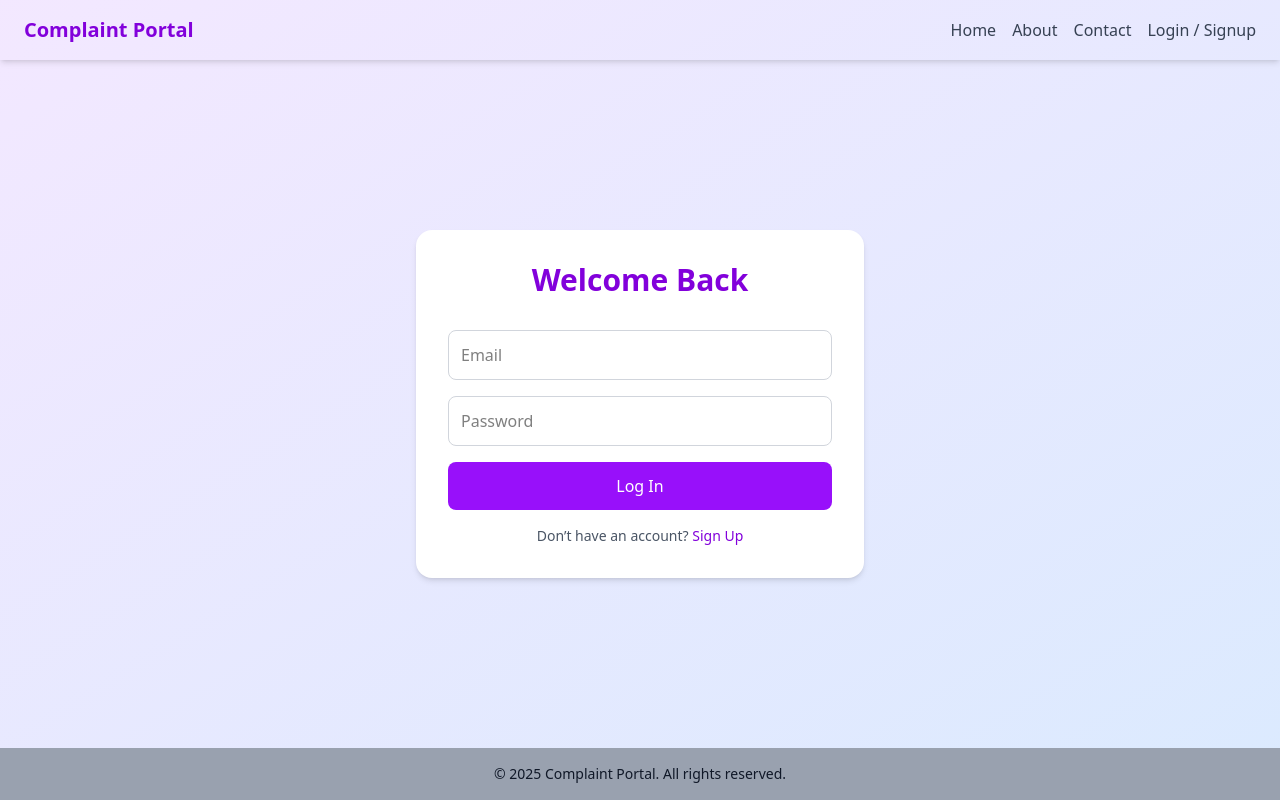
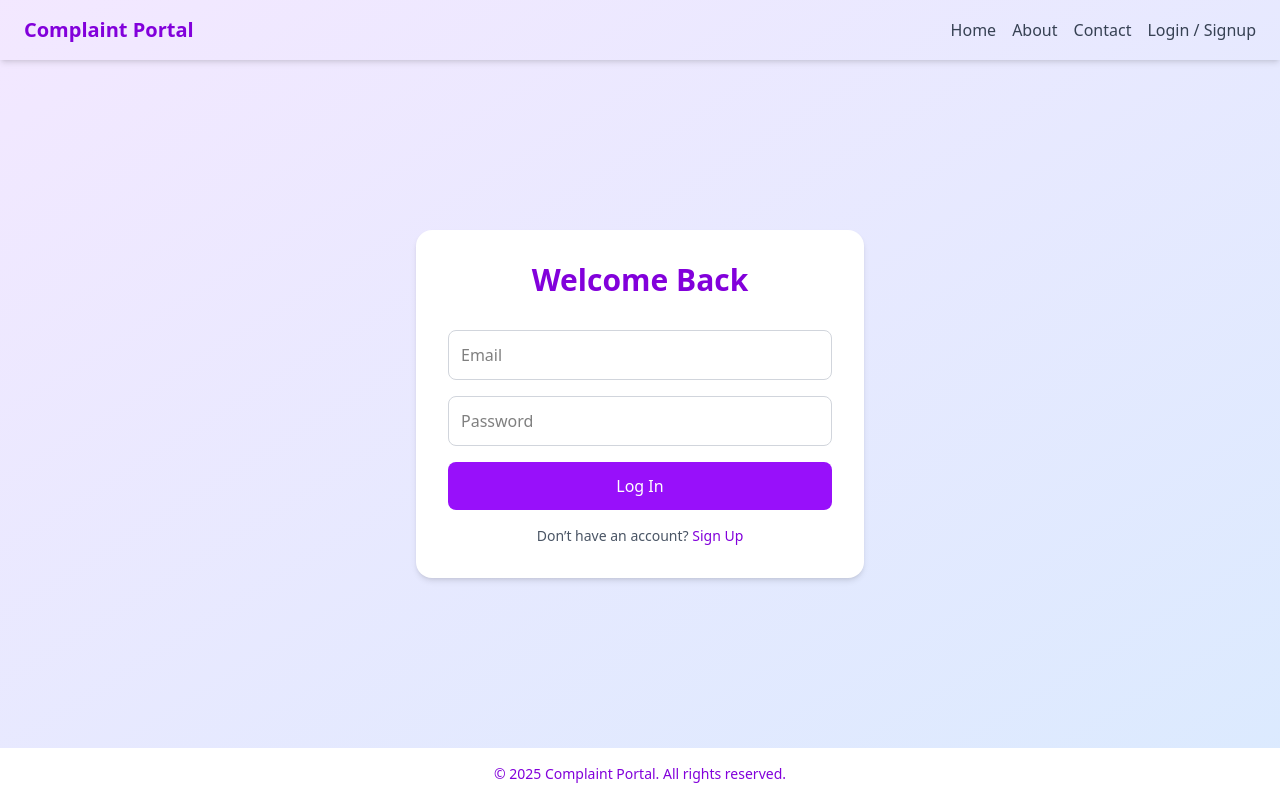
Before and after one commit to Abhishekbmarathe/complaintraise, a React (Vite) app: page /login in a window 1280 px wide. Built offline with nearby package versions, Linux system fonts and the light colour scheme.

Commit message:
minor changes

```diff
--- /dev/null
+++ b/src/components/Footer.jsx
@@ -0,0 +1,12 @@
+import React from 'react'
+
+const Foot = () => {
+  return (
+    <footer className="bg-white text-center py-4 text-purple-700 text-sm">
+
+        &copy; 2025 Complaint Portal. All rights reserved.
+      </footer>
+  )
+}
+
+export default Foot
--- a/src/components/Landing/Landing.jsx
+++ b/src/components/Landing/Landing.jsx
@@ -1,5 +1,6 @@
 import React from 'react'
 import Nav from '../Nav'
+import Foot from '../Footer'
 
 const Landing = () => {
   return (
@@ -67,10 +68,7 @@ const Landing = () => {
 
 
       </div>
-      <footer className="bg-gray-400 text-center py-4 text-gray-900 text-sm">
-
-        &copy; 2025 Complaint Portal. All rights reserved.
-      </footer>
+    <Foot/>
 
     </div>
 
--- a/src/components/SignUpPage/Login.jsx
+++ b/src/components/SignUpPage/Login.jsx
@@ -1,5 +1,6 @@
 import React, { useState } from 'react';
 import Nav from '../Nav';
+import Foot from '../Footer';
 import { Link } from 'react-router-dom';
 
 const Login = () => {
@@ -55,10 +56,7 @@ const Login = () => {
           </p>
         </div>
       </main>
-      <footer className="bg-gray-400 text-center py-4 text-gray-900 text-sm">
-
-        &copy; 2025 Complaint Portal. All rights reserved.
-      </footer>
+      <Foot/>
     </div>
   );
 };
--- a/src/components/SignUpPage/Signup.jsx
+++ b/src/components/SignUpPage/Signup.jsx
@@ -1,5 +1,6 @@
 import React, { useState } from 'react';
 import Nav from '../Nav';
+import Foot from '../Footer';
 import { Link } from 'react-router-dom';
 
 const Signup = () => {
@@ -64,10 +65,7 @@ const Signup = () => {
           </p>
         </div>
       </main>
-      <footer className="bg-gray-400 text-center py-4 text-gray-900 text-sm">
-
-        &copy; 2025 Complaint Portal. All rights reserved.
-      </footer>
+      <Foot/>
     </div>
   );
 };
```
